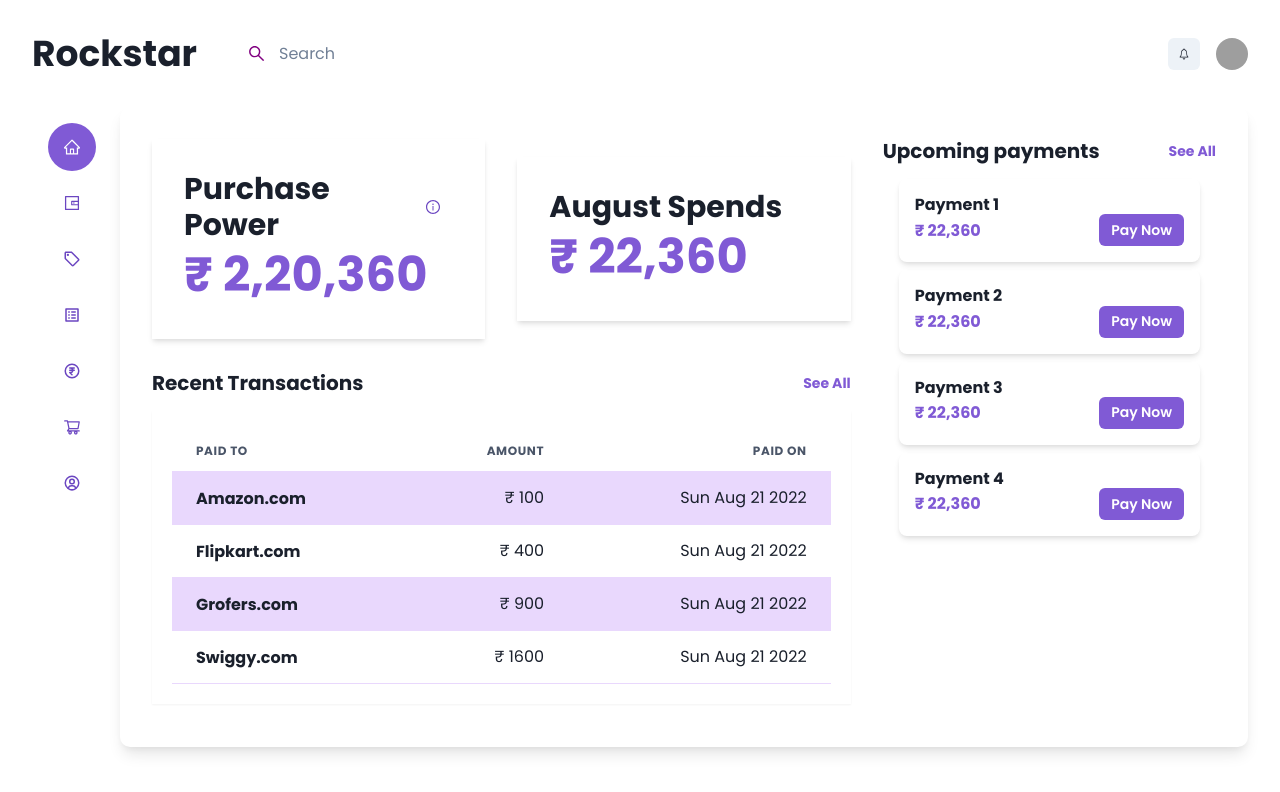
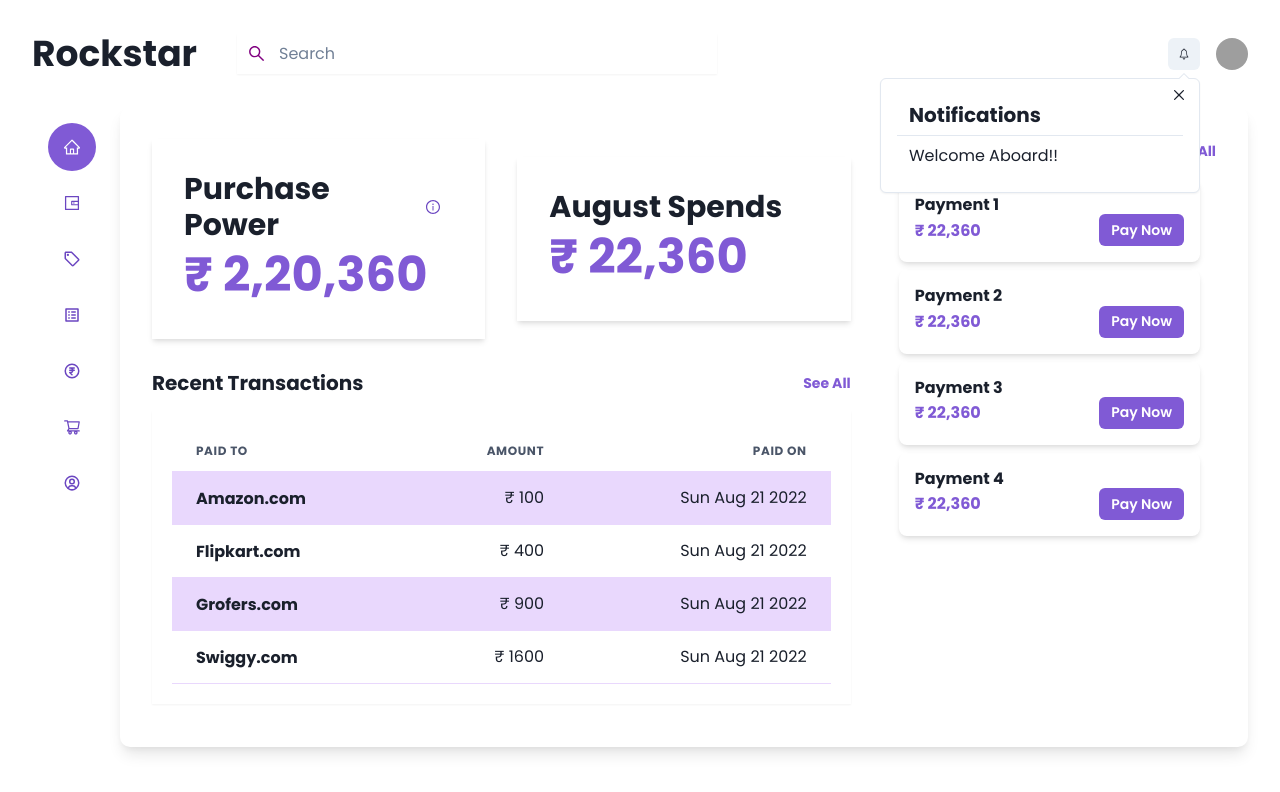
Before and after one commit to Aman7400/rockstar-pay, a Next.js app: page / in a window 1280 px wide. Both pictures are taken after a click on the button 1184 px from the left and 53 px from the top of the page. Shown: the top 792 px of the page. Built offline with nearby package versions, Linux system fonts and the light colour scheme; grey boxes are pictures that could not be loaded.

Commit message:
Add Notification Popover

```diff
--- a/components/layout/Layout.js
+++ b/components/layout/Layout.js
@@ -1,4 +1,4 @@
-import { Avatar, Box, ChakraProvider, extendTheme, Heading, HStack, IconButton, Input, InputGroup, InputLeftElement, Menu, MenuButton, MenuItem, MenuList, Text, VStack } from '@chakra-ui/react';
+import { Avatar, Box, ChakraProvider, extendTheme, Heading, HStack, IconButton, Input, InputGroup, InputLeftElement, Menu, MenuButton, MenuItem, MenuList, Popover, PopoverArrow, PopoverBody, PopoverCloseButton, PopoverContent, PopoverHeader, PopoverTrigger, Text, VStack } from '@chakra-ui/react';
 import React from 'react';
 import { MdOutlineLocalOffer, MdOutlineListAlt } from "react-icons/md";
 import { AiOutlineWallet, AiOutlineShoppingCart, AiOutlineHome, AiOutlineSearch } from "react-icons/ai";
@@ -61,7 +61,7 @@ function Navbar() {
             </HStack>
             <HStack>
                 {/* Notification */}
-                <IconButton mr={2} size="sm" icon={<IoIosNotificationsOutline />} />
+                <NotificationPopover />
                 {/* Avatar */}
                 <Menu>
                     <MenuButton as={Avatar} cursor={"pointer"} src='https://bit.ly/dan-abramov' size={"sm"} />
@@ -89,7 +89,7 @@ function Navbar() {
 
 function NavSearchbar() {
     return (
-        <InputGroup w={"480px"}>
+        <InputGroup boxShadow="sm" w={"480px"}>
             <InputLeftElement
                 pointerEvents='none'
                 color='white'
@@ -105,6 +105,25 @@ function NavSearchbar() {
     )
 }
 
+function NotificationPopover() {
+    return (
+        <Popover placement='bottom-end'>
+            <PopoverTrigger>
+                <IconButton mr={2} size="sm" icon={<IoIosNotificationsOutline />} />
+            </PopoverTrigger>
+            <PopoverContent p={4}>
+                <PopoverArrow />
+                <PopoverCloseButton />
+                <PopoverHeader>
+                    <Heading size="md">
+                        Notifications
+                    </Heading>
+                </PopoverHeader>
+                <PopoverBody>Welcome Aboard!!</PopoverBody>
+            </PopoverContent>
+        </Popover>
+    )
+}
 
 const sideBarItems = [
     { title: "Home", href: "/", icon: <AiOutlineHome />, },
```
